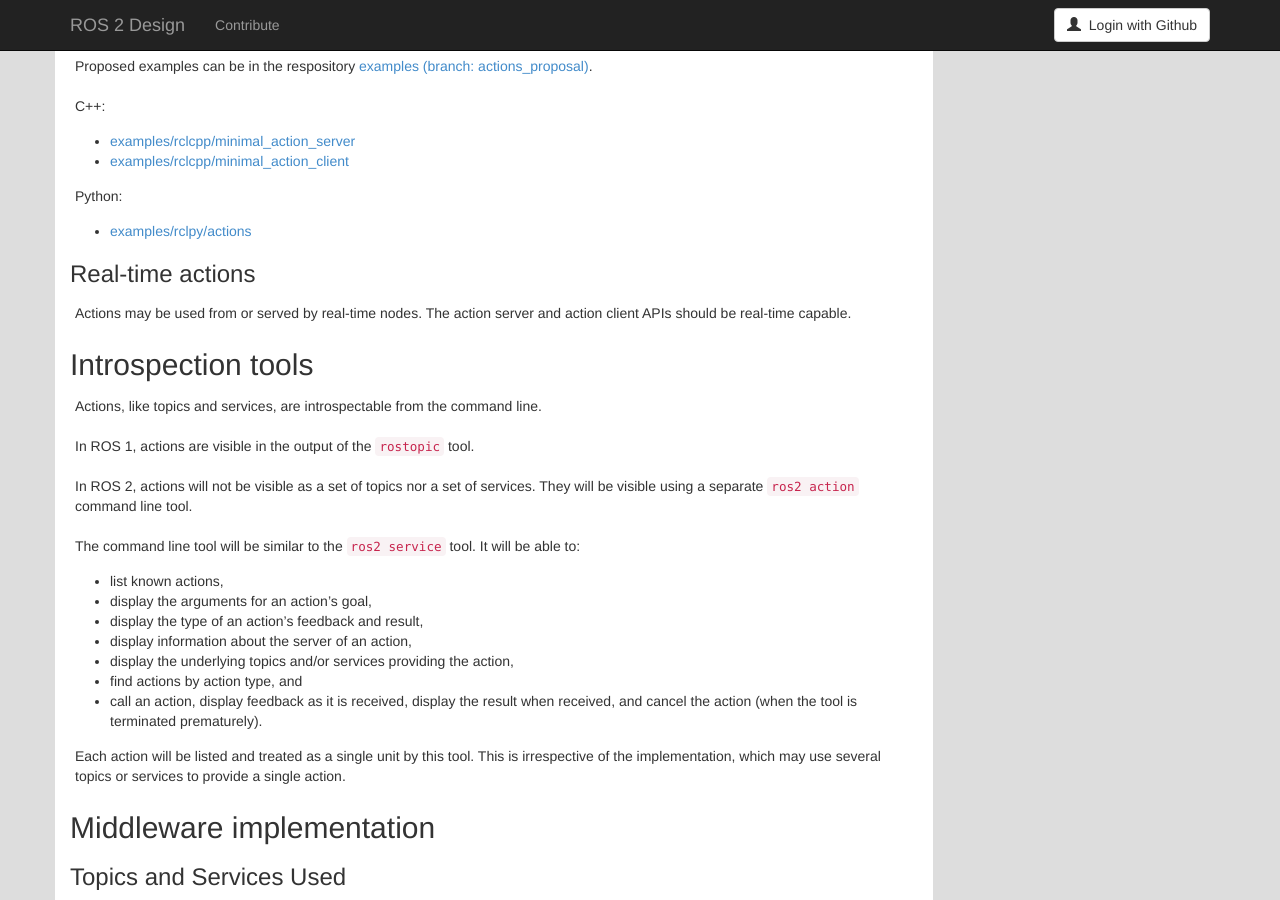
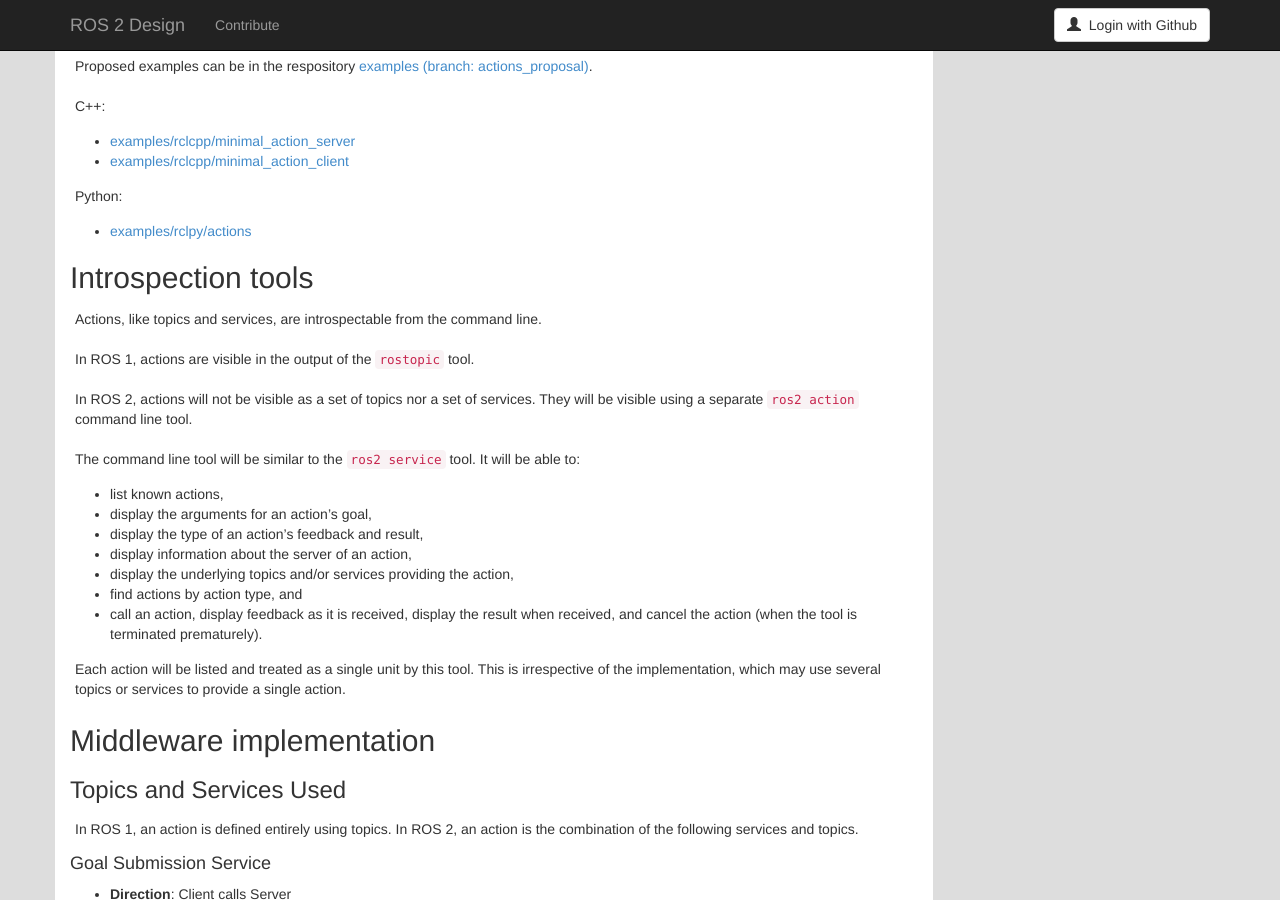
Before and after one commit to ros2/design, a Jekyll site: the page built from articles/actions.md, in a window 1280 px wide and 900 px high, scrolled down 3307 px. Built offline with Jekyll 4.4.1, drawn with Linux system fonts in a browser that asks for light colours; nearby versions of some CDN libraries.

Commit message:
Remove realtime section stub

```diff
--- a/articles/actions.md
+++ b/articles/actions.md
@@ -189,12 +189,6 @@ Python:
 
 - [examples/rclpy/actions](https://github.com/ros2/examples/tree/actions_proposal/rclpy/actions)
 
-### Real-time actions
-
-Actions may be used from or served by real-time nodes.
-The action server and action client APIs should be real-time capable.
-
-
 ## Introspection tools
 
 Actions, like topics and services, are introspectable from the command line.
```
